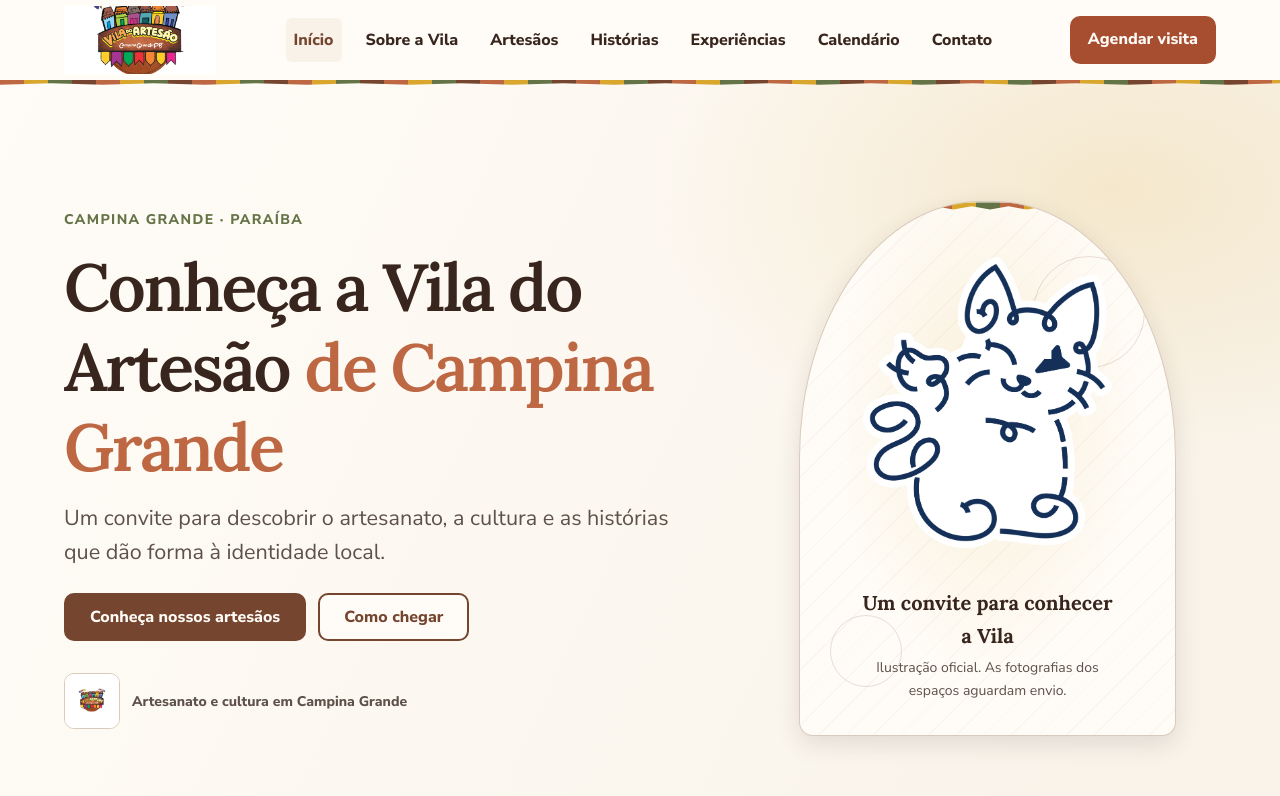
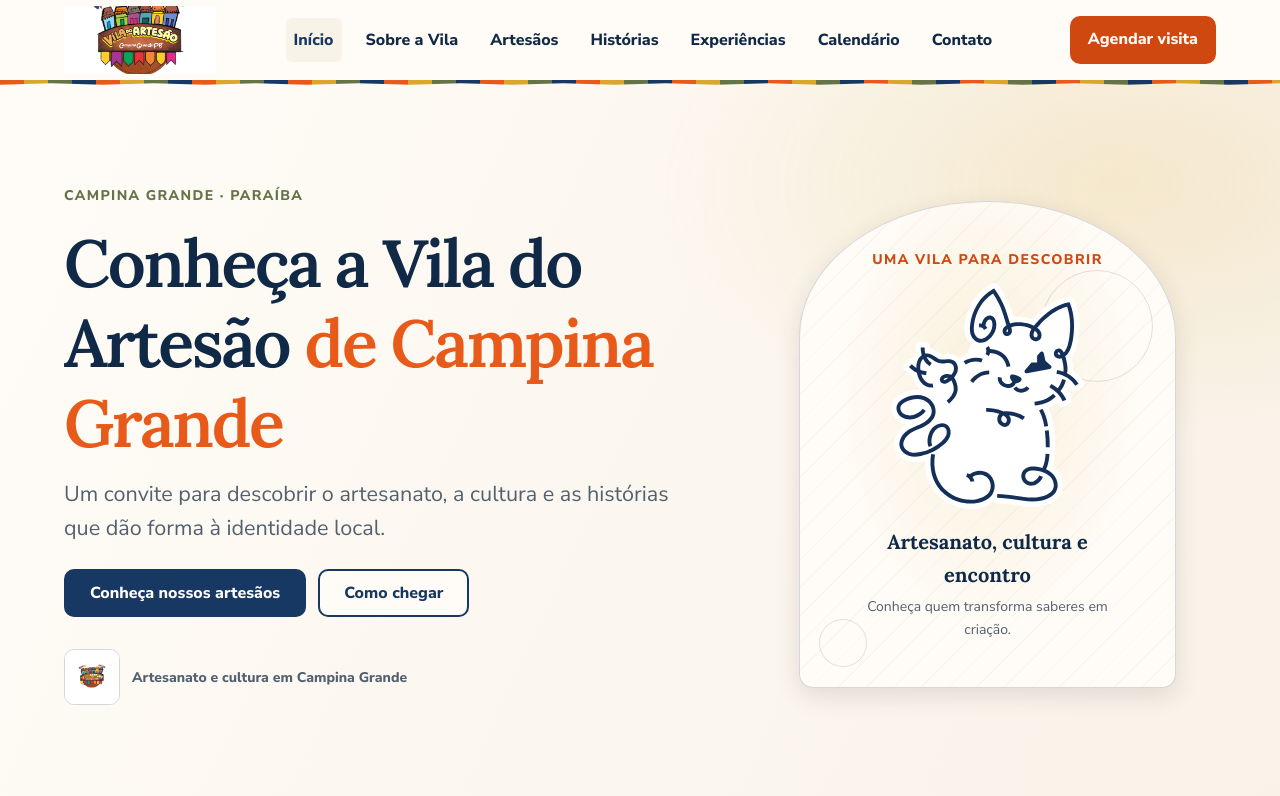
Before and after one commit to kaiojnsc/viladoartesao_site, a plain HTML site: page vila_site/index.html in a window 1280 px wide. Shown: the top 796 px of the page. Drawn offline with Linux system fonts and the light colour scheme.

Commit message:
Hero com mascote Lino, galeria da home corrigida e ajustes de design
- Novo hero com mascote em SVG e card ajustado (rótulo, círculos, arco)
- Galeria: imagens de Chalés e Produtos artesanais corrigidas
- Novos logos Empreendedores do Agora e ajustes em variáveis, componentes e docs

Co-Authored-By: Claude Sonnet 5.5 <noreply@anthropic.com>

```diff
--- a/vila_site/css/components.css
+++ b/vila_site/css/components.css
@@ -492,6 +492,12 @@ textarea.form-field__control {
   object-fit: contain;
 }
 
+.footer-partner-logo {
+  display: block;
+  width: min(100%, 15rem);
+  height: auto;
+}
+
 .footer-credit,
 .footer-contact p {
   max-width: 34rem;
--- a/vila_site/css/pages/home.css
+++ b/vila_site/css/pages/home.css
@@ -80,7 +80,7 @@
   object-fit: cover;
 }
 
-.hero-photo-placeholder {
+.hero-mascot {
   position: relative;
   display: flex;
   min-height: clamp(20rem, 38vw, 31rem);
@@ -90,7 +90,7 @@
   overflow: hidden;
   padding: var(--space-8);
   border: 1px solid var(--color-border);
-  border-radius: 48% 48% var(--radius-lg) var(--radius-lg);
+  border-radius: 50% 50% var(--radius-lg) var(--radius-lg) / 28% 28% var(--radius-lg) var(--radius-lg);
   background:
     radial-gradient(ellipse at 50% 40%, rgb(217 166 46 / 15%), transparent 58%),
     repeating-linear-gradient(135deg, transparent 0 1.15rem, rgb(117 69 47 / 4%) 1.15rem 1.22rem),
@@ -99,8 +99,8 @@
   text-align: center;
 }
 
-.hero-photo-placeholder::before,
-.hero-photo-placeholder::after {
+.hero-mascot::before,
+.hero-mascot::after {
   position: absolute;
   width: 7rem;
   height: 7rem;
@@ -109,67 +109,55 @@
   content: "";
 }
 
-.hero-photo-placeholder::before {
-  top: 10%;
-  right: 8%;
+.hero-mascot::before {
+  top: 14%;
+  right: 6%;
+  z-index: 0;
 }
 
-.hero-photo-placeholder::after {
-  bottom: 9%;
-  left: 8%;
-  width: 4.5rem;
-  height: 4.5rem;
+.hero-mascot::after {
+  bottom: 4%;
+  left: 5%;
+  width: 3rem;
+  height: 3rem;
 }
 
-.hero-photo-placeholder__ornament {
-  position: absolute;
-  top: 0;
-  left: 15%;
-  width: 70%;
-  height: 0.45rem;
-  background: repeating-linear-gradient(
-    90deg,
-    var(--color-terracotta) 0 1.5rem,
-    var(--color-mustard) 1.5rem 3rem,
-    var(--color-olive) 3rem 4.5rem
-  );
-  clip-path: polygon(0 0, 100% 0, 100% 55%, 93% 100%, 86% 55%, 79% 100%, 72% 55%, 65% 100%, 58% 55%, 51% 100%, 44% 55%, 37% 100%, 30% 55%, 23% 100%, 16% 55%, 9% 100%, 0 55%);
+.hero-mascot__label {
+  position: relative;
+  z-index: 1;
+  margin-bottom: var(--space-3);
+  color: var(--color-terracotta-action);
+  font-size: var(--font-size-xs);
+  font-weight: 850;
+  letter-spacing: 0.1em;
+  text-transform: uppercase;
 }
 
-.hero-photo-placeholder__icon {
-  display: grid;
-  width: 4.5rem;
-  height: 4.5rem;
-  place-items: center;
-  border: 1px solid var(--color-border);
-  border-radius: 50%;
-  background: var(--color-cotton);
-  color: var(--color-leather);
+.hero-mascot img {
+  position: relative;
+  z-index: 1;
+  width: min(62%, 17rem);
+  height: auto;
+  max-height: 17rem;
+  object-fit: contain;
 }
 
-.hero-photo-placeholder__icon svg {
-  width: 2rem;
-  fill: none;
-  stroke: currentColor;
-  stroke-linecap: round;
-  stroke-linejoin: round;
-  stroke-width: 1.6;
-}
-
-.hero-photo-placeholder figcaption {
+.hero-mascot figcaption {
+  position: relative;
+  z-index: 1;
   display: grid;
   gap: var(--space-1);
   max-width: 16rem;
   margin-top: var(--space-4);
 }
 
-.hero-photo-placeholder figcaption strong {
+.hero-mascot figcaption strong {
   color: var(--color-coffee);
   font-family: var(--font-display);
   font-size: var(--font-size-lg);
 }
 
-.hero-photo-placeholder figcaption span {
+.hero-mascot figcaption span {
   color: var(--color-text-muted);
   font-size: var(--font-size-xs);
 }
@@ -933,7 +921,7 @@
     max-width: 40rem;
   }
 
-  .hero-photo-placeholder {
+  .hero-mascot {
     min-height: 18rem;
     border-radius: var(--radius-lg);
   }
--- a/vila_site/css/variables.css
+++ b/vila_site/css/variables.css
@@ -3,24 +3,24 @@
 
   --color-cotton: #f8f2e8;
   --color-warm-white: #fffcf7;
-  --color-leather: #75452f;
-  --color-coffee: #38251e;
-  --color-terracotta: #bd6743;
-  --color-terracotta-action: #a74e30;
+  --color-leather: #173863;
+  --color-coffee: #102947;
+  --color-terracotta: #e85a1a;
+  --color-terracotta-action: #cf4810;
   --color-mustard: #d9a62e;
   --color-olive: #647447;
-  --color-text: #30251f;
-  --color-text-muted: #5d5149;
-  --color-border: #d9cbbb;
-  --color-border-strong: #bca995;
+  --color-text: #1d2b3d;
+  --color-text-muted: #526170;
+  --color-border: #d4d8dc;
+  --color-border-strong: #aeb8c2;
   --color-success-bg: #edf1e8;
   --color-success-text: #3f512d;
   --color-warning-bg: #fbf1d8;
   --color-warning-text: #59400b;
   --color-error-bg: #f8e9e3;
   --color-error-text: #762f1d;
-  --color-info-bg: #f1e9df;
-  --color-info-text: #513e32;
+  --color-info-bg: #eaf0f7;
+  --color-info-text: #173863;
 
   --font-display: "Lora", Georgia, serif;
   --font-body: "Nunito Sans", "Segoe UI", sans-serif;
--- a/vila_site/index.html
+++ b/vila_site/index.html
@@ -44,12 +44,12 @@
               <span>Artesanato e cultura em Campina Grande</span>
             </div>
           </div>
-          <figure class="hero-photo-placeholder hero-illustration">
-            <span class="hero-photo-placeholder__ornament" aria-hidden="true"></span>
-            <img src="assets/mascote/Lino completo azul.png" alt="Ilustração oficial do mascote Lino; não é uma fotografia da Vila" width="1063" height="1084" fetchpriority="high" decoding="async">
+          <figure class="hero-mascot">
+            <span class="hero-mascot__label">Uma vila para descobrir</span>
+            <img src="assets/mascote/lino-completo-azul.svg" alt="Lino, mascote azul da Vila do Artesão" width="768" height="900" decoding="async">
             <figcaption>
-              <strong>Um convite para conhecer a Vila</strong>
-              <span>Ilustração oficial. As fotografias dos espaços aguardam envio.</span>
+              <strong>Artesanato, cultura e encontro</strong>
+              <span>Conheça quem transforma saberes em criação.</span>
             </figcaption>
           </figure>
         </div>
@@ -184,7 +184,7 @@
 
             <button class="gallery-slot" type="button" data-gallery-item data-image="imagens_viladoartesao/entrada_sao_joao2.webp" data-title="Chalés" data-description="Descreva aqui os chalés e o ambiente do espaço artesanal." data-alt="Chalés da Vila do Artesão">
               <span class="gallery-slot__visual">
-                <img src="" alt="Chalés da Vila do Artesão" loading="lazy" decoding="async">
+                <img src="imagens_viladoartesao/entrada_sao_joao2.webp" alt="Chalés da Vila do Artesão" loading="lazy" decoding="async">
 
               </span>
               <span class="gallery-slot__caption">
@@ -193,9 +193,9 @@
               </span>
             </button>
 
-            <button class="gallery-slot" type="button" data-gallery-item data-image="" data-title="Produtos artesanais" data-description="Descreva aqui os produtos artesanais e os detalhes das peças." data-alt="Produtos artesanais da Vila do Artesão">
+            <button class="gallery-slot" type="button" data-gallery-item data-image="imagens_viladoartesao/produtos_artesanais.jpg" data-title="Produtos artesanais" data-description="Descreva aqui os produtos artesanais e os detalhes das peças." data-alt="Produtos artesanais da Vila do Artesão">
               <span class="gallery-slot__visual">
-                <img src="" alt="Produtos artesanais da Vila do Artesão" loading="lazy" decoding="async">
+                <img src="imagens_viladoartesao/produtos_artesanais.jpg" alt="Produtos artesanais da Vila do Artesão" loading="lazy" decoding="async">
 
               </span>
               <span class="gallery-slot__caption">
--- a/vila_site/js/components.js
+++ b/vila_site/js/components.js
@@ -70,6 +70,7 @@ export function renderSharedLayout() {
         <div class="footer-inner">
           <div class="footer-brand">
             <img class="footer-unifacisa-logo" src="${unifacisaLogo}" alt="UNIFACISA — Centro Universitário" width="370" height="240" loading="lazy" decoding="async">
+            <img class="footer-partner-logo" src="${new URL("assets/logos/empreendedores-do-agora-branco.svg", root).href}" alt="Empreendedores do Agora" width="600" height="180" loading="lazy" decoding="async">
             <p class="footer-credit">Site desenvolvido como projeto de extensão universitária da UNIFACISA, em parceria com a Vila do Artesão e a Casa do Empreendedor.</p>
           </div>
           <nav class="footer-nav" aria-label="Links do site">
```
Also changed, not shown: vila_site/assets/logos/empreendedores-do-agora-branco.svg (added), vila_site/assets/logos/empreendedores-do-agora.svg (added), vila_site/assets/mascote/lino-completo-azul.svg (added), vila_site/imagens_viladoartesao/produtos_artesanais.jpg (added), 2 other files.
